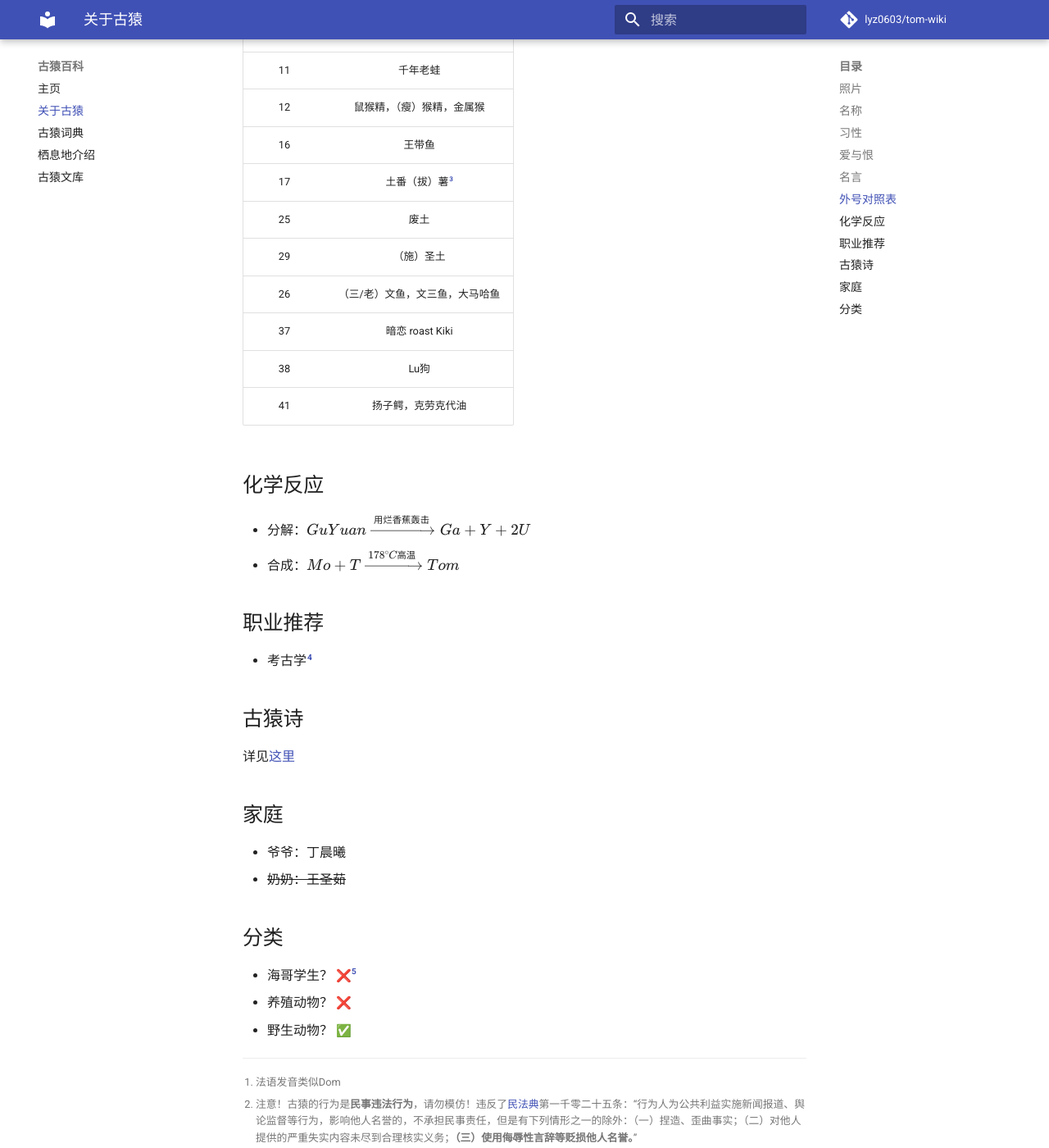
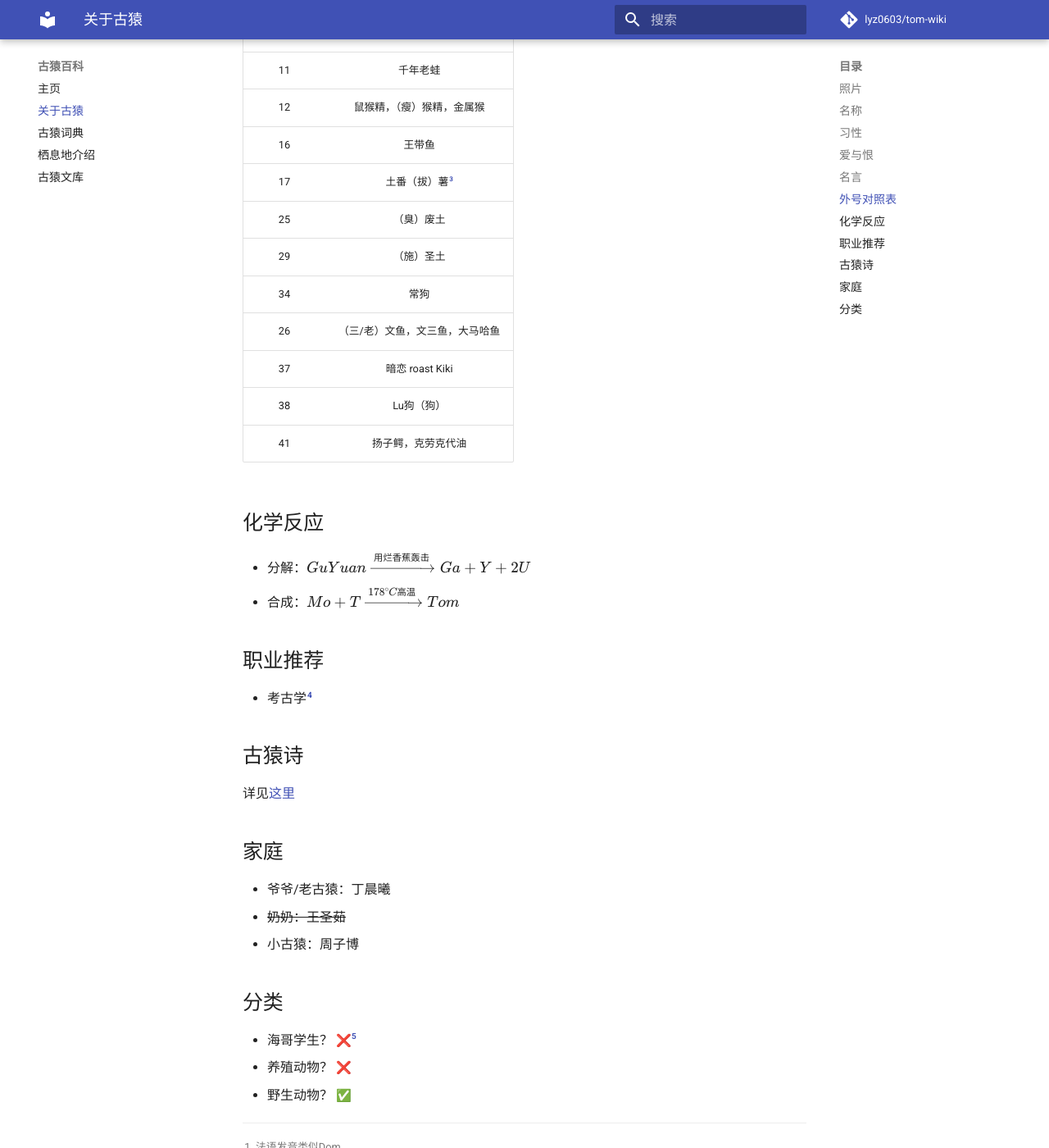
Before and after one commit to lyz0603/tom-wiki, an MkDocs documentation site: the page built from docs/about.md, in a window 1280 px wide and 1400 px high, scrolled down 4713 px. Shown: the whole window at 82% size. Built offline with MkDocs 1.6.1 and Material for MkDocs 9.7.7, drawn with Linux system fonts in a browser that asks for light colours; emoji names are drawn with the system emoji font; comment, search, counter and statistics services are not loaded.

Commit message:
更新 about.md

```diff
--- a/docs/about.md
+++ b/docs/about.md
@@ -53,11 +53,12 @@ comments: true
 |12|鼠猴精，（瘦）猴精，金属猴|
 |16|王带鱼|
 |17|土番（拔）薯[^3]|
-|25|废土|
+|25|（臭）废土|
 |29|（施）圣土|
+|34|常狗|
 |26|（三/老）文鱼，文三鱼，大马哈鱼|
 |37|暗恋 roast Kiki|
-|38|Lu狗|
+|38|Lu狗（狗）|
 |41|扬子鳄，克劳克代油|
 
 ## 化学反应
@@ -75,8 +76,9 @@ comments: true
 
 ## 家庭
 
-- 爷爷：丁晨曦
+- 爷爷/老古猿：丁晨曦
 - ~~奶奶：王圣茹~~
+- 小古猿：周子博
 
 ## 分类
 
```
